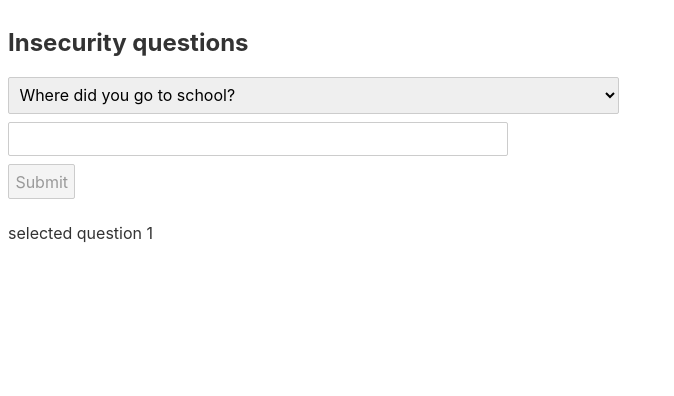
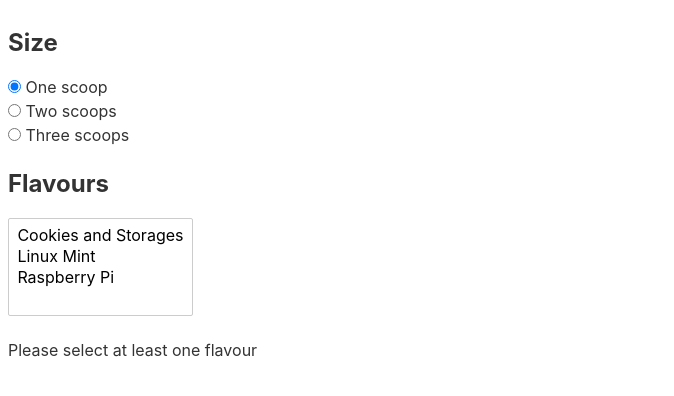
Before and after one commit to SynCROSS/learning-svelte, a Svelte app: page / in a window 1280 px wide. Shown: the top 396 px of the page, without its empty margins (0-674 px from the left). Built offline with nearby package versions, Linux system fonts and the light colour scheme.

Commit message:
Select Multiple

```diff
--- a/src/App.svelte
+++ b/src/App.svelte
@@ -1,46 +1,51 @@
 <script>
-  let questions = [
-    { id: 1, text: `Where did you go to school?` },
-    { id: 2, text: `What is your mother's name?` },
-    {
-      id: 3,
-      text: `What is another personal fact that an attacker could easily find with Google?`,
-    },
-  ];
+  let scoops = 1;
+  let flavours = [];
+  const menu = ['Cookies and Storages', 'Linux Mint', 'Raspberry Pi'];
 
-  let selected;
-
-  let answer = '';
-
-  function handleSubmit() {
-    alert(
-      `answered question ${selected.id} (${selected.text}) with "${answer}"`,
-    );
+  function join(flavours) {
+    if (flavours.length === 1) return flavours[0];
+    return `${flavours.slice(0, -1).join(', ')} and ${
+      flavours[flavours.length - 1]
+    }`;
   }
 </script>
 
-<h2>Insecurity questions</h2>
+<h2>Size</h2>
 
-<form on:submit|preventDefault={handleSubmit}>
-  <select bind:value={selected} on:blur={() => (answer = '')}>
-    {#each questions as question}
-      <option value={question}>
-        {question.text}
-      </option>
-    {/each}
-  </select>
+<label>
+  <input type="radio" bind:group={scoops} value={1} />
+  One scoop
+</label>
 
-  <input bind:value={answer} />
+<label>
+  <input type="radio" bind:group={scoops} value={2} />
+  Two scoops
+</label>
 
-  <button disabled={!answer} type="submit"> Submit </button>
-</form>
+<label>
+  <input type="radio" bind:group={scoops} value={3} />
+  Three scoops
+</label>
 
-<p>selected question {selected ? selected.id : '[waiting...]'}</p>
+<h2>Flavours</h2>
 
-<style>
-  input {
-    display: block;
-    width: 500px;
-    max-width: 100%;
-  }
-</style>
+<select multiple bind:value={flavours}>
+  {#each menu as flavor}
+    <option value={flavor}>
+      {flavor}
+    </option>
+  {/each}
+</select>
+
+{#if flavours.length === 0}
+  <p>Please select at least one flavour</p>
+{:else if flavours.length > scoops}
+  <p>Can't order more flavours than scoops!</p>
+{:else}
+  <p>
+    You ordered {scoops}
+    {scoops === 1 ? 'scoop' : 'scoops'}
+    of {join(flavours)}
+  </p>
+{/if}
```
Also changed, not shown: public/build/bundle.js, 1 other file (tests, documents, lock files or other folders).
